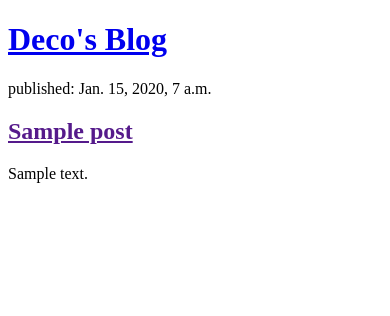
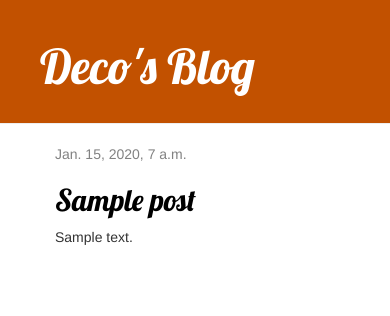
Before and after one commit to decomoraes/my-first-blog, a Django app: page / in a window 390 px wide. Shown: the top 316 px of the page. Run offline with Django 3.2, Linux system fonts and the light colour scheme; tables that the repository leaves empty hold one stand-in row (values such as "Sample post"); some libraries are stand-ins or nearby versions.

Commit message:
adding css

```diff
--- /dev/null
+++ b/blog/static/css/blog.css
@@ -0,0 +1,46 @@
+.page-header {
+    background-color: #C25100;
+    margin-top: 0;
+    padding: 20px 20px 20px 40px;
+}
+
+.page-header h1, .page-header h1 a, .page-header h1 a:visited, .page-header h1 a:active {
+    color: #ffffff;
+    font-size: 36pt;
+    text-decoration: none;
+}
+
+.content {
+    margin-left: 40px;
+}
+
+h1, h2, h3, h4 {
+    font-family: 'Lobster', cursive;
+}
+
+.date {
+    color: #828282;
+}
+
+.save {
+    float: right;
+}
+
+.post-form textarea, .post-form input {
+    width: 100%;
+}
+
+.top-menu, .top-menu:hover, .top-menu:visited {
+    color: #ffffff;
+    float: right;
+    font-size: 26pt;
+    margin-right: 20px;
+}
+
+.post {
+    margin-bottom: 70px;
+}
+
+.post h2 a, .post h2 a:visited {
+    color: #000000;
+}
--- /dev/null
+++ b/blog/templates/blog/base.html
@@ -0,0 +1,26 @@
+{% load static %}
+
+<!DOCTYPE html>
+<html lang="pt-br">
+<head>
+    <meta charset="UTF-8">
+    <meta name="viewport" content="width=device-width, initial-scale=1.0">
+    <link rel="stylesheet" href="//maxcdn.bootstrapcdn.com/bootstrap/3.2.0/css/bootstrap.min.css">
+    <link rel="stylesheet" href="//maxcdn.bootstrapcdn.com/bootstrap/3.2.0/css/bootstrap-theme.min.css">
+    <link href='//fonts.googleapis.com/css?family=Lobster&subset=latin,latin-ext' rel='stylesheet' type='text/css'>
+    <link rel="stylesheet" href="{% static 'css/blog.css' %}">
+    <title>Deco's Blog</title>
+</head>
+<body>
+    <div class="page-header">
+        <h1><a href="/">Deco's Blog</a></h1>
+    </div>
+    <div class="content container">
+        <div class="row">
+            <div class="col-md-8">
+            {% block content %}
+            {% endblock %}
+            </div>
+        </div>
+    </div>
+</body>
--- a/blog/templates/blog/post_list.html
+++ b/blog/templates/blog/post_list.html
@@ -1,23 +1,13 @@
-<!DOCTYPE html>
-<html lang="en">
-<head>
-    <meta charset="UTF-8">
-    <meta name="viewport" content="width=device-width, initial-scale=1.0">
-    <title>Deco's Blog</title>
-</head>
-<body>
-    <div>
-        <h1><a href="/">Deco's Blog</a></h1>
-    </div>
+{% extends 'blog/base.html' %}
 
+{% block content %}
     {% for post in posts %}
-        <div>
-            <p>published: {{ post.published_date }}</p>
+        <div class="post">
+            <div class="date">
+                {{ post.published_date }}
+            </div>
             <h2><a href="">{{ post.title }}</a></h2>
             <p>{{ post.text|linebreaksbr }}</p>
         </div>
     {% endfor %}
-</body>
-</html>
-
-<html>
+{% endblock %}
```
